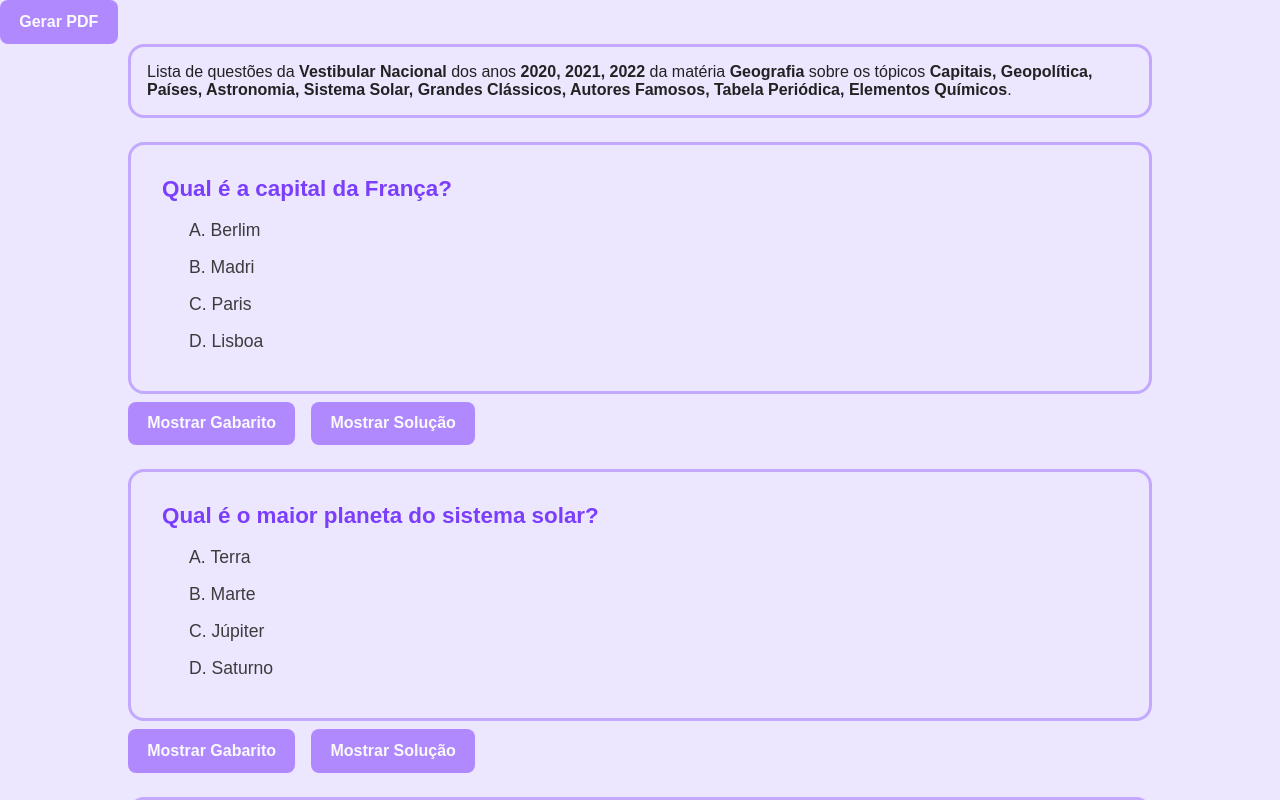
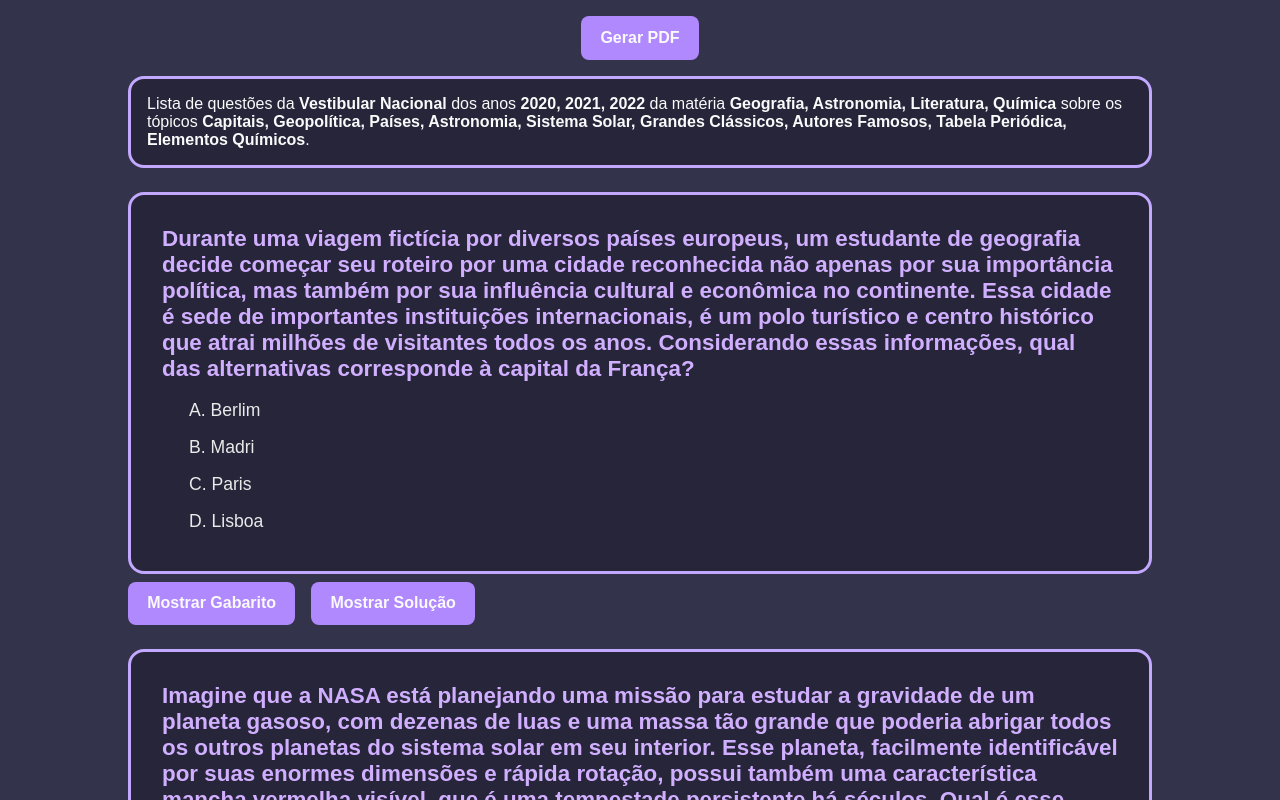
Before and after one commit to Camie-M/aprovamais_fe, a Next.js app in the folder AprovaMais_Frontend/: page /list in a window 1280 px wide. Shown: the top 800 px of the page. Built offline with nearby package versions, Linux system fonts and the light colour scheme.

Commit message:
finalizando layout e geração de pdf pagina de questões

```diff
--- a/AprovaMais_Frontend/package.json
+++ b/AprovaMais_Frontend/package.json
@@ -11,6 +11,7 @@
   },
   "dependencies": {
     "html2canvas": "^1.4.1",
+    "html2pdf": "^0.0.11",
     "html2pdf.js": "^0.10.3",
     "jspdf": "^3.0.1",
     "jspdf-autotable": "^5.0.2",
--- /dev/null
+++ b/AprovaMais_Frontend/public/mocks/mocksQuestoes.json
@@ -0,0 +1,40 @@
+{
+  "prova": "Vestibular Nacional",
+  "anos": "2020, 2021, 2022",
+  "materia": "Geografia, Astronomia, Literatura, Química",
+  "questoes": [
+    {
+      "topicos": ["Capitais", "Geopolítica", "Países"],
+      "questao": "Durante uma viagem fictícia por diversos países europeus, um estudante de geografia decide começar seu roteiro por uma cidade reconhecida não apenas por sua importância política, mas também por sua influência cultural e econômica no continente. Essa cidade é sede de importantes instituições internacionais, é um polo turístico e centro histórico que atrai milhões de visitantes todos os anos. Considerando essas informações, qual das alternativas corresponde à capital da França?",
+      "alternativas": ["Berlim", "Madri", "Paris", "Lisboa"],
+      "resposta": "Paris",
+      "solucao": "Paris é a capital da França desde 508 d.C. e é reconhecida por seu papel central na política, cultura e economia europeias."
+    },
+    {
+      "topicos": ["Astronomia", "Sistema Solar"],
+      "questao": "Imagine que a NASA está planejando uma missão para estudar a gravidade de um planeta gasoso, com dezenas de luas e uma massa tão grande que poderia abrigar todos os outros planetas do sistema solar em seu interior. Esse planeta, facilmente identificável por suas enormes dimensões e rápida rotação, possui também uma característica mancha vermelha visível, que é uma tempestade persistente há séculos. Qual é esse planeta?",
+      "alternativas": ["Terra", "Marte", "Júpiter", "Saturno"],
+      "resposta": "Júpiter",
+      "solucao": "Júpiter é o maior planeta do sistema solar, com um diâmetro de aproximadamente 139.820 km, conhecido por sua Grande Mancha Vermelha e por possuir mais de 70 luas."
+    },
+    {
+      "topicos": ["Grandes Clássicos", "Autores Famosos"],
+      "questao": "Durante uma aula sobre literatura clássica, o professor menciona uma das obras mais influentes da história, que satiriza os romances de cavalaria e traz como protagonista um fidalgo que acredita ser um cavaleiro andante, acompanhado de seu fiel escudeiro Sancho Pança. A obra, que marcou o início do romance moderno, foi escrita por um autor espanhol no início do século XVII. Quem é o autor dessa obra?",
+      "alternativas": [
+        "William Shakespeare",
+        "Miguel de Cervantes",
+        "Machado de Assis",
+        "Jorge Luis Borges"
+      ],
+      "resposta": "Miguel de Cervantes",
+      "solucao": "Miguel de Cervantes escreveu 'Dom Quixote', publicado pela primeira vez em 1605, sendo considerado uma das maiores obras da literatura universal."
+    },
+    {
+      "topicos": ["Tabela Periódica", "Elementos Químicos"],
+      "questao": "Em uma feira de ciências, um aluno apresenta um projeto sobre a tabela periódica dos elementos químicos, destacando os mais recentes elementos sintetizados em laboratório. Ao explicar aos visitantes, ele afirma que a tabela é constantemente atualizada pela IUPAC e atualmente possui um número oficial de elementos reconhecidos, indo até o elemento de número atômico 118. Com base nessa informação, qual é o número atual de elementos químicos da tabela periódica?",
+      "alternativas": ["113", "118", "120", "126"],
+      "resposta": "118",
+      "solucao": "A tabela periódica possui atualmente 118 elementos químicos reconhecidos oficialmente pela IUPAC, sendo o oganessônio (Og) o último da lista até o momento."
+    }
+  ]
+}
--- a/AprovaMais_Frontend/public/mocks/mocksQuestões.json
+++ /dev/null
@@ -1,40 +0,0 @@
-{
-  "prova": "Vestibular Nacional",
-  "anos": "2020, 2021, 2022",
-  "materia": "Geografia",
-  "questoes": [
-    {
-      "topicos": ["Capitais", "Geopolítica", "Países"],
-      "questao": "Qual é a capital da França?",
-      "alternativas": ["Berlim", "Madri", "Paris", "Lisboa"],
-      "resposta": "Paris",
-      "solucao": "Paris é a capital da França desde 508 d.C."
-    },
-    {
-      "topicos": ["Astronomia", "Sistema Solar"],
-      "questao": "Qual é o maior planeta do sistema solar?",
-      "alternativas": ["Terra", "Marte", "Júpiter", "Saturno"],
-      "resposta": "Júpiter",
-      "solucao": "Júpiter é o maior planeta do sistema solar, com um diâmetro de aproximadamente 139.820 km."
-    },
-    {
-      "topicos": ["Grandes Clássicos", "Autores Famosos"],
-      "questao": "Quem escreveu 'Dom Quixote'?",
-      "alternativas": [
-        "William Shakespeare",
-        "Miguel de Cervantes",
-        "Machado de Assis",
-        "Jorge Luis Borges"
-      ],
-      "resposta": "Miguel de Cervantes",
-      "solucao": "Miguel de Cervantes escreveu 'Dom Quixote', publicado pela primeira vez em 1605."
-    },
-    {
-      "topicos": ["Tabela Periódica", "Elementos Químicos"],
-      "questao": "Quantos elementos químicos a tabela periódica possui atualmente?",
-      "alternativas": ["113", "118", "120", "126"],
-      "resposta": "118",
-      "solucao": "A tabela periódica possui atualmente 118 elementos químicos reconhecidos oficialmente."
-    }
-  ]
-}
--- a/AprovaMais_Frontend/src/app/components/boxQuestoes/styles.module.scss
+++ b/AprovaMais_Frontend/src/app/components/boxQuestoes/styles.module.scss
@@ -4,4 +4,5 @@
   border-radius: 1rem;
   position: relative;
   padding: 1rem;
+  background: var(--background-enhance);
 }
--- a/AprovaMais_Frontend/src/app/components/questoes/index.js
+++ b/AprovaMais_Frontend/src/app/components/questoes/index.js
@@ -1,11 +1,32 @@
 import { useState } from "react";
 import styles from "./styles.module.scss";
 
-export default function Questoes({ questao }) {
+export default function Questoes({
+  questao,
+  onSelect,
+  indexDaQuestao,
+  resultado,
+  mostrarGabarito,
+}) {
   const [selectedAnswer, setSelectedAnswer] = useState(null);
 
   const handleSelect = (index) => {
+    const textoSelecionado = questao.alternativas[index];
     setSelectedAnswer(index);
+    onSelect(indexDaQuestao, textoSelecionado);
+  };
+
+  const getIcon = (alt, index) => {
+    if (!mostrarGabarito || !resultado) return null;
+
+    const isSelected = selectedAnswer === index;
+    const isCorrect = alt === resultado.respostaCerta;
+
+    if (isSelected && resultado.correta) return "✅";
+    if (isSelected && !resultado.correta) return "❌";
+    if (!resultado.correta && isCorrect) return "✅";
+
+    return null;
   };
 
   return (
@@ -17,10 +38,17 @@ export default function Questoes({ questao }) {
             key={i}
             className={`${styles.questaobox__lista__item} ${
               selectedAnswer === i ? styles.selected : ""
+            } ${
+              mostrarGabarito &&
+              resultado &&
+              !resultado.correta &&
+              alt === resultado.respostaCerta
+                ? styles.certa
+                : ""
             }`}
             onClick={() => handleSelect(i)}
           >
-            {alt}
+            {alt} {getIcon(alt, i)}
           </li>
         ))}
       </ol>
--- a/AprovaMais_Frontend/src/app/components/questoes/styles.module.scss
+++ b/AprovaMais_Frontend/src/app/components/questoes/styles.module.scss
@@ -9,7 +9,7 @@
     margin-bottom: 0.625rem;
     font-size: 1.4rem;
     font-weight: bold;
-    color: var(--primary);
+    color: #d1afff;
   }
 
   &__lista {
@@ -23,7 +23,7 @@
       border-radius: 0.5rem;
       transition: all 0.3s ease-in-out;
       cursor: pointer;
-
+      color: #eaeaea;
       &:hover {
         cursor: pointer;
         transform: translateX(0.3125rem);
--- a/AprovaMais_Frontend/src/app/globals.css
+++ b/AprovaMais_Frontend/src/app/globals.css
@@ -4,7 +4,6 @@
   --secondary: #b089ff;
   --tertiary: #886ee0;
   --foreground: #222222;
-  --background: #ece6ff;
   --border-questions: #c2a8ff;
   --text-light: #fafafa;
   --text-dark: #3c3c3c;
@@ -27,7 +26,7 @@ body {
 
 body {
   color: var(--foreground);
-  background-color: var(--background);
+  background-color: var(--dark-background);
   font-family: Arial, Helvetica, sans-serif;
   -webkit-font-smoothing: antialiased;
   -moz-osx-font-smoothing: grayscale;
--- a/AprovaMais_Frontend/src/app/list/page.js
+++ b/AprovaMais_Frontend/src/app/list/page.js
@@ -5,6 +5,7 @@ import BoxQuestoes from "../components/boxQuestoes";
 import Questoes from "../components/questoes";
 import Button from "../components/button";
 import html2pdf from "html2pdf.js";
+
 export default function List() {
   const [dadosGerais, setDadosGerais] = useState({
     prova: "",
@@ -13,12 +14,16 @@ export default function List() {
     topicos: [],
   });
   const [listaQuestoes, setListaQuestoes] = useState([]);
+  const [respostasSelecionadas, setRespostasSelecionadas] = useState({});
+  const [resultados, setResultados] = useState({});
+  const [gabaritosExibidos, setGabaritosExibidos] = useState({});
+  const [solucaoExibidos, setSolucaoExibidos] = useState(false);
   const pdfRef = useRef(null);
 
   useEffect(() => {
     const fetchMockData = async () => {
       try {
-        const response = await fetch("/mocks/mocksQuestões.json");
+        const response = await fetch("/mocks/mocksQuestoes.json");
         const data = await response.json();
 
         setDadosGerais({
@@ -35,6 +40,42 @@ export default function List() {
     };
     fetchMockData();
   }, []);
+
+  const verificaReposta = (questaoIndex) => {
+    const questao = listaQuestoes[questaoIndex];
+    const respostaUsuario = respostasSelecionadas[questaoIndex];
+    const correta = respostaUsuario === questao.resposta;
+
+    if (!respostaUsuario) {
+      alert("Você ainda não respondeu essa questão.");
+      return;
+    }
+
+    setResultados((prev) => ({
+      ...prev,
+      [questaoIndex]: {
+        correta,
+        respostaCerta: questao.resposta,
+      },
+    }));
+
+    setGabaritosExibidos((prev) => ({
+      ...prev,
+      [questaoIndex]: true,
+    }));
+  };
+
+  const selecionarResposta = (questaoIndex, alternativaTexto) => {
+    setRespostasSelecionadas((prev) => ({
+      ...prev,
+      [questaoIndex]: alternativaTexto,
+    }));
+
+    setGabaritosExibidos((prev) => ({
+      ...prev,
+      [questaoIndex]: false,
+    }));
+  };
 
   const gerarPDF = () => {
     const input = pdfRef.current;
@@ -53,9 +94,9 @@ export default function List() {
   };
 
   return (
-    <>
+    <main className={styles.wrapper}>
       <Button texto={"Gerar PDF"} onClick={gerarPDF} />
-      <div ref={pdfRef} className={styles.container}>
+      <div ref={pdfRef} className={styles.wrapper__pdf}>
         <BoxQuestoes>
           <p>
             Lista de questões da <b>{dadosGerais.prova}</b> dos anos{" "}
@@ -64,25 +105,31 @@ export default function List() {
             <b>{dadosGerais.topicos.join(", ")}</b>.
           </p>
         </BoxQuestoes>
-
         {listaQuestoes.map((item, i) => (
-          <div className={styles.container__questoes} key={i}>
+          <div className={styles.wrapper__pdf__questoes} key={i}>
             <BoxQuestoes>
-              <Questoes questao={item} />
+              <Questoes
+                questao={item}
+                indexDaQuestao={i}
+                onSelect={selecionarResposta}
+                resultado={resultados[i]}
+                mostrarGabarito={gabaritosExibidos[i]}
+              />
             </BoxQuestoes>
-            <div className={styles.container__questoes__buttons}>
+            <div className={styles.wrapper__pdf__questoes__buttons}>
               <Button
                 texto={"Mostrar Gabarito"}
-                onClick={() => alert(item.resposta)}
+                onClick={() => verificaReposta(i)}
               />
               <Button
-                texto={"Mostrar Solução"}
-                onClick={() => alert(item.solucao)}
+                texto={solucaoExibidos ? "Esconder Solução" : "Mostrar Solução"}
+                onClick={() => setSolucaoExibidos(!solucaoExibidos)}
               />
             </div>
+            {solucaoExibidos ? <div>{item.solucao}</div> : ""}
           </div>
         ))}
       </div>
-    </>
+    </main>
   );
 }
--- a/AprovaMais_Frontend/src/app/list/styles.module.scss
+++ b/AprovaMais_Frontend/src/app/list/styles.module.scss
@@ -1,14 +1,24 @@
-.container {
-  width: 80%;
+.wrapper {
+  background: var(--dark-background);
+  display: flex;
+  flex-direction: column;
+  align-items: center;
+  align-content: center;
+  gap: 1rem;
+  margin-top: 1rem;
+  &__pdf {
     margin: 0 auto;
     display: flex;
     flex-direction: column;
     gap: 1.5rem;
-
+    color: var(--text-light);
+    width: 80%;
     &__questoes {
       display: flex;
       flex-direction: column;
       gap: 0.5rem;
+      page-break-inside: avoid;
+      break-inside: avoid;
       &__buttons {
         display: flex;
         flex-direction: row;
@@ -16,3 +26,4 @@
       }
     }
   }
+}
```
Also changed, not shown: 1 other file (tests, documents, lock files or other folders). Lines whose indentation alone changed are shown as unchanged.
